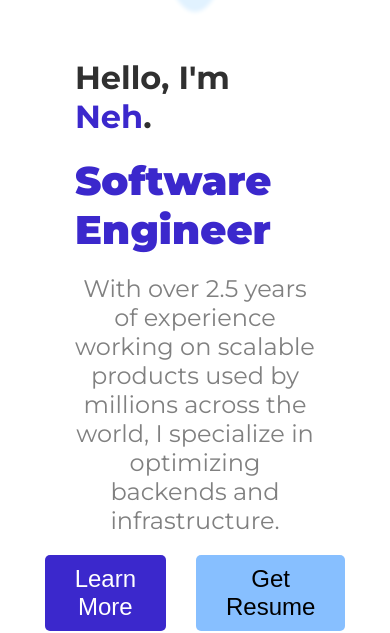
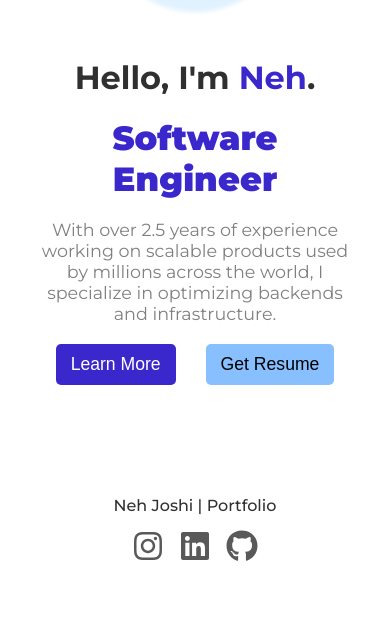
Before and after one commit to nehjoshi/personal-blog, a Next.js app: page / in a window 390 px wide. Shown: the part 272-905 px from the top of the page. After the commit the page ends 844 px from the top, so only its background shows below. Built offline with nearby package versions, Linux system fonts and the light colour scheme.

Commit message:
Made all pages responsive

```diff
--- a/app/blog/[slug]/page.module.scss
+++ b/app/blog/[slug]/page.module.scss
@@ -18,7 +18,7 @@
 
 .title {
   color: $heading-color;
-  font-size: 3rem;
+  font-size: clamp(1.8rem, 1.8vw + 1rem, 3rem);
   font-weight: 900;
 }
 
@@ -29,19 +29,19 @@
 
     h2 {
       margin-bottom: 15px;
-      font-size: 2rem;
+      font-size: clamp(1.6rem, 1.6vw + 0.5rem, 2rem);
       font-weight: 700;
     }
 
     h3 {
       margin-bottom: 15px;
-      font-size: 1.8rem;
+      font-size: clamp(1.4rem, 1.4vw + 0.5rem, 1.8rem);
       font-weight: 600;
     }
 
     p, li {
       margin-bottom: 30px;
-      font-size: 1.3rem;
+      font-size: clamp(1rem, 1vw + 0.5rem, 1.3rem);
     }
 
     a {
@@ -51,3 +51,23 @@
       }
     }
 }
+
+@media screen and (max-width: $breakpoint-lg) {
+  .container {
+    padding: 50px 50px;
+  }
+
+  .postContainer {
+    width: 80%;
+  }
+}
+
+@media screen and (max-width: $breakpoint-md) {
+  .container {
+    padding: 50px 30px;
+  }
+
+  .postContainer {
+    width: 100%;
+  }
+}
--- a/app/blog/page.module.scss
+++ b/app/blog/page.module.scss
@@ -19,13 +19,13 @@
 .title {
   text-align: center;
   color: $heading-color;
-  font-size: 3rem;
+  font-size: clamp(2.2rem, 2.2vw + 1rem, 3rem);
   font-weight: 900;
 }
 
 .subtitle {
   text-align: center;
-  font-size: 1.5rem;
+  font-size: clamp(1.2rem, 1.2vw + 0.5rem, 1.5rem);
   font-weight: 400;
   color: $text-dark;
 }
@@ -91,16 +91,61 @@
 
 .postTitle {
   color: $ocean-blue;
-  font-size: 1.7rem;
+  font-size: clamp(1.2rem, 1.2vw + 1rem, 1.7rem);
   font-weight: 700;
 }
 
 .postDesc {
   color: $text-dark;
-  font-size: 1.2rem;
+  font-size: clamp(0.5rem, 0.5vw + 1rem, 1.2rem);
 }
 
 .postDate {
   color: $text-light;
   margin-top: auto;
 }
+
+@media screen and (max-width: $breakpoint-xl) {
+  .centerWrapper {
+    width: 75%;
+  }
+}
+
+@media screen and (max-width: $breakpoint-lg) {
+  .container {
+    padding: 50px 50px;
+  }
+
+  .centerWrapper {
+    width: 100%;
+  }
+}
+
+@media screen and (max-width: $breakpoint-md) {
+  .container {
+    padding: 50px 50px;
+  }
+
+  .blogListItem {
+    width: 100%;
+  }
+
+  .linkWrapper {
+    flex-direction: column;
+  }
+
+  .left {
+    height: 200px;
+    width: 100%;
+  }
+
+  .postDate {
+    text-align: center;
+  }
+}
+
+@media screen and (max-width: $breakpoint-sm) {
+  .container {
+    padding: 30px 30px;
+  }
+}
--- a/app/components/footer/Footer.module.scss
+++ b/app/components/footer/Footer.module.scss
@@ -33,3 +33,24 @@
     opacity: 1;
   }
 }
+
+@media screen and (max-width: $breakpoint-md) {
+  .container {
+    flex-direction: column;
+    justify-content: center;
+    align-items: center;
+    height: fit-content;
+    gap: 15px;
+    padding-bottom: 10px;
+  }
+
+  .center {
+    position: relative;
+    left: 0;
+    transform: none;
+  }
+
+  .left {
+    display: none;
+  }
+}
--- a/app/components/header/Header.module.scss
+++ b/app/components/header/Header.module.scss
@@ -53,7 +53,7 @@
   height: 0px;
   width: 100%;
   background-color: $ocean-blue;
-  z-index: 11;
+  // z-index: 11;
   animation: expand 0.2s forwards;
   display: none;
   box-shadow: $pale-blue 0px 7px 29px 0px;
--- a/app/page.module.scss
+++ b/app/page.module.scss
@@ -36,12 +36,12 @@
   font-weight: 900;
   color: $heading-color;
   // font-size: 4.5rem;
-  font-size: clamp(2.5rem, 2.5vw + 1.3rem, 4.5rem);
+  font-size: clamp(2.1rem, 2.1vw + 1.3rem, 4.5rem);
 }
 
 .aboutText {
   color: $text-light;
-  font-size: 1.5rem;
+  font-size: clamp(0.4rem, 0.4vw + 1rem, 1.5rem);
   font-weight: 400;
 }
 
@@ -124,7 +124,46 @@
     box-shadow: 0px 4px 4px 10px #e1f2ff;
   }
 
+  .title,
   .aboutText {
     text-align: center;
   }
 }
+
+@media screen and (max-width: $breakpoint-md) {
+  .main {
+    padding: 25px 37px;
+  }
+
+  .right {
+    width: fit-content;
+  }
+
+  .imageContainer {
+    height: 175px;
+    width: 175px;
+  }
+
+  .helloText {
+    text-align: center;
+  }
+}
+
+@media screen and (max-width: $breakpoint-sm) {
+  .btn {
+    padding: 10px 15px;
+    font-size: 1.1rem;
+    font-weight: 400;
+  }
+}
+
+@media screen and (max-width: $breakpoint-xs) {
+  .row {
+    flex-direction: column;
+    gap: 10px;
+    width: 100%;
+  }
+  .btn {
+    width: 100%;
+  }
+}
--- a/app/styles/_variables.scss
+++ b/app/styles/_variables.scss
@@ -8,7 +8,7 @@ $text-dark: #303030;
 $text-light: #808080;
 
 // Breakpoints
-$breakpoint-xs: 0;
+$breakpoint-xs: 324px;
 $breakpoint-sm: 576px;
 $breakpoint-md: 768px;
 $breakpoint-lg: 992px;
```
